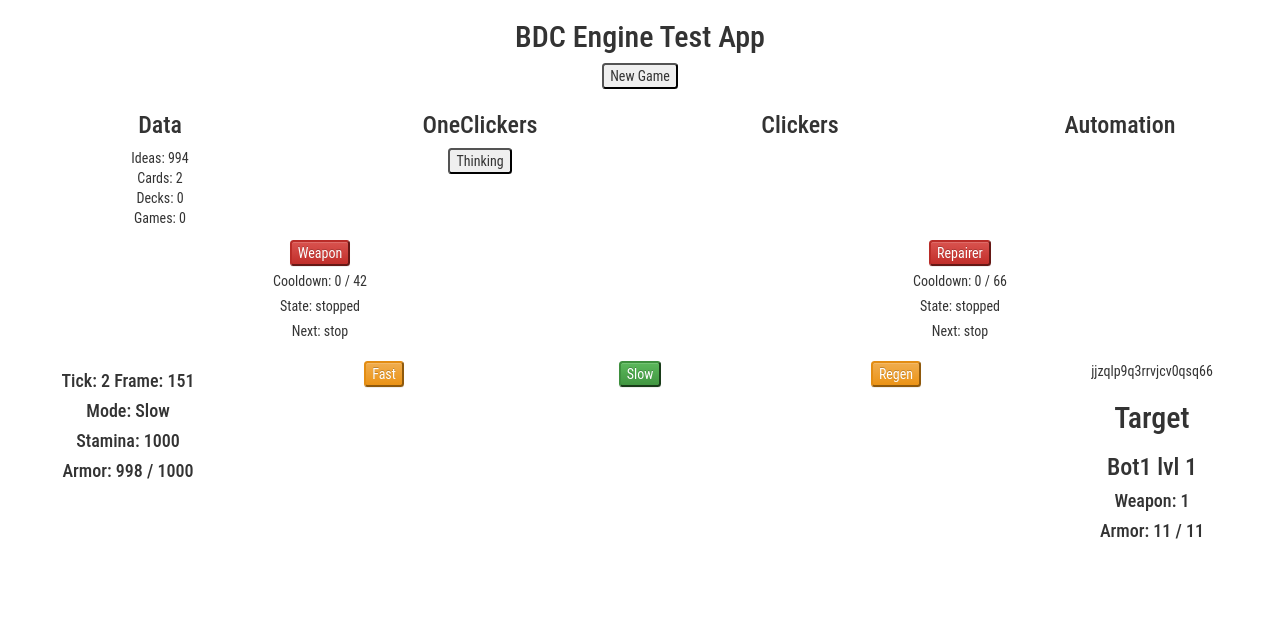
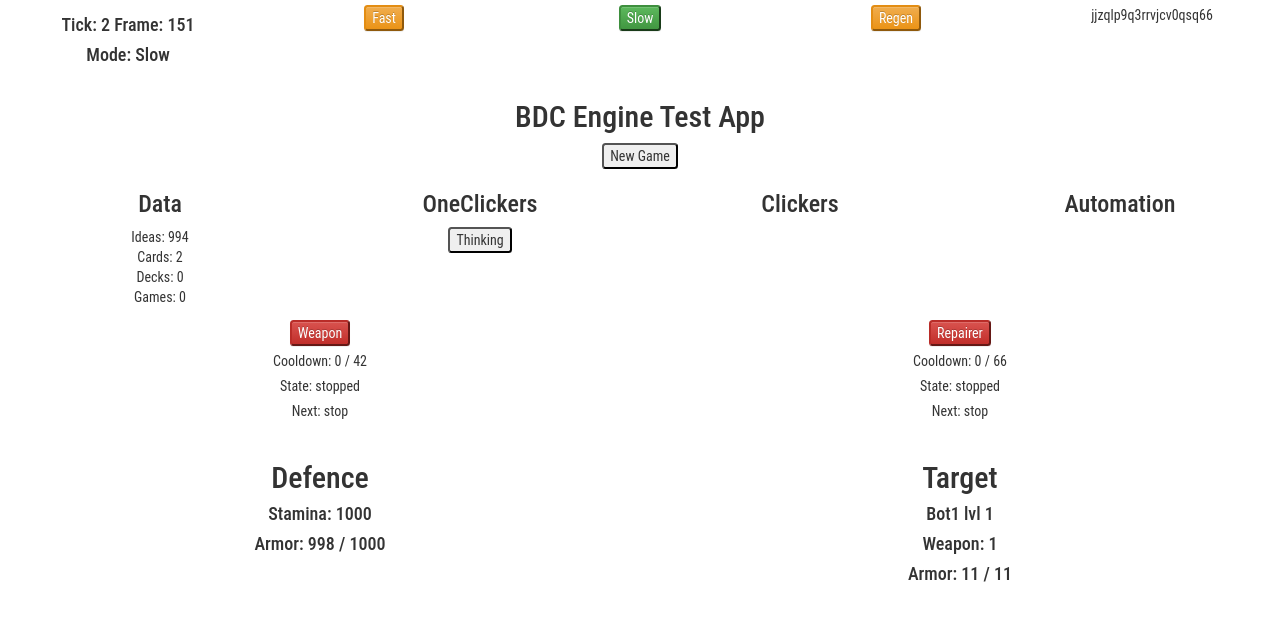
Before and after one commit to blackdeck/bdc-engine, a React (Create React App) app: page / in a window 1280 px wide. Shown: the top 620 px of the page. Built offline with nearby package versions, Linux system fonts and the light colour scheme.

Commit message:
Repositioning Ticks and frames

```diff
--- a/src/App.js
+++ b/src/App.js
@@ -1,7 +1,7 @@
 import React, { Component } from 'react';
 import classNames from 'classnames';
 import _ from 'lodash';
-import { Tooltip, Button, OverlayTrigger } from 'react-bootstrap';
+import { Tooltip, OverlayTrigger, Modal } from 'react-bootstrap';
 
 import './css/App.css';
 
@@ -31,7 +31,9 @@ class App extends Component {
         this.newGame = this.newGame.bind(this);
 
         this.state = getDefaultState();
+
     }
+
 
     componentDidMount() {
         console.log('App '+game_name+' componentDidMount');
@@ -139,7 +141,6 @@ class App extends Component {
                     {item.text ? item.text : ''}
                 </div>
 
-
                 {_.map(item.cost, (value, resource_key) => {
                     return <div className="row" key={resource_key}>
                         <div className="col-sm-6 infoBar">{resource_key}</div>
@@ -152,6 +153,38 @@ class App extends Component {
 
         return (
             <div className="App">
+
+                <div className="flex-element flex-container-row">
+                    <div className="flex-element">
+                        <h4>Tick: {this.state.tick} Frame: {this.state.frame} </h4>
+                        <h4>Mode: {modes[this.state.mode].name}</h4>
+                    </div>
+
+                    {_.map(modes, (item, key) =>
+                        (item.locked && item.locked(this.state))
+                            ? ''
+                            :
+                            <div className="flex-element" key={key}>
+                                <OverlayTrigger delay={150} placement="right" overlay={tooltip(this.state, item)}>
+                                    {<button
+                                        className={classNames(
+                                            this.state.mode === key ? 'btn-success' : 'btn-warning',
+                                            item.cost ? this.isEnough(this.state, item.cost) ? '' : 'disabled' : ''
+                                        )}
+                                        onClick={() => { this.onClickWrapper(item); }}>
+                                        {item.name}
+                                    </button>}
+                                </OverlayTrigger>
+                            </div>
+                    )}
+
+                    <div className="flex-element">
+                        {this.state.matrix_show}
+                    </div>
+
+
+                </div>
+
                 <h2>BDC Engine Test App</h2>
                 <button onClick={this.newGame}>New Game</button>
 
@@ -285,34 +318,15 @@ class App extends Component {
 
                 <div className="flex-element flex-container-row">
                     <div className="flex-element">
-                        <h4>Tick: {this.state.tick} Frame: {this.state.frame} </h4>
-                        <h4>Mode: {modes[this.state.mode].name}</h4>
+                        <h2>Defence</h2>
                         <h4>Stamina: {this.state.player.stamina}</h4>
                         <h4>Armor: {this.state.player.armor_current} / {this.state.player.armor}</h4>
                     </div>
 
-                    {_.map(modes, (item, key) =>
-                        (item.locked && item.locked(this.state))
-                            ? ''
-                            :
-                            <div className="flex-element" key={key}>
-                                <OverlayTrigger delay={150} placement="right" overlay={tooltip(this.state, item)}>
-                                    {<button
-                                        className={classNames(
-                                            this.state.mode === key ? 'btn-success' : 'btn-warning',
-                                            item.cost ? this.isEnough(this.state, item.cost) ? '' : 'disabled' : ''
-                                        )}
-                                        onClick={() => { this.onClickWrapper(item); }}>
-                                        {item.name}
-                                    </button>}
-                                </OverlayTrigger>
-                            </div>
-                    )}
 
                     <div className="flex-element">
-                        {this.state.matrix_show}
                         <h2>Target</h2>
-                        <h3>{this.state.target.name} lvl {this.state.target.level} </h3>
+                        <h4>{this.state.target.name} lvl {this.state.target.level} </h4>
                         <h4>Weapon: {this.state.target.dmg}</h4>
                         <h4>Armor: {this.state.target.armor_current} / {this.state.target.armor}</h4>
                     </div>
```
